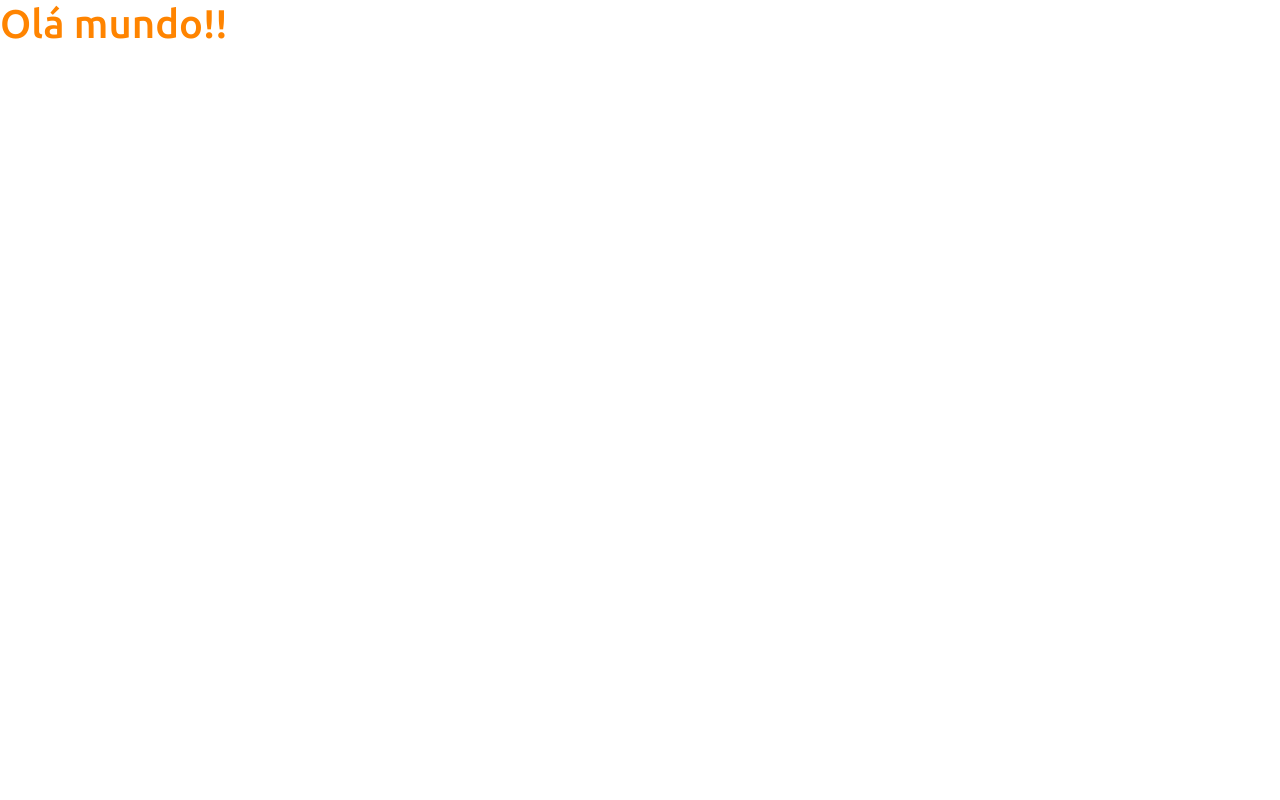
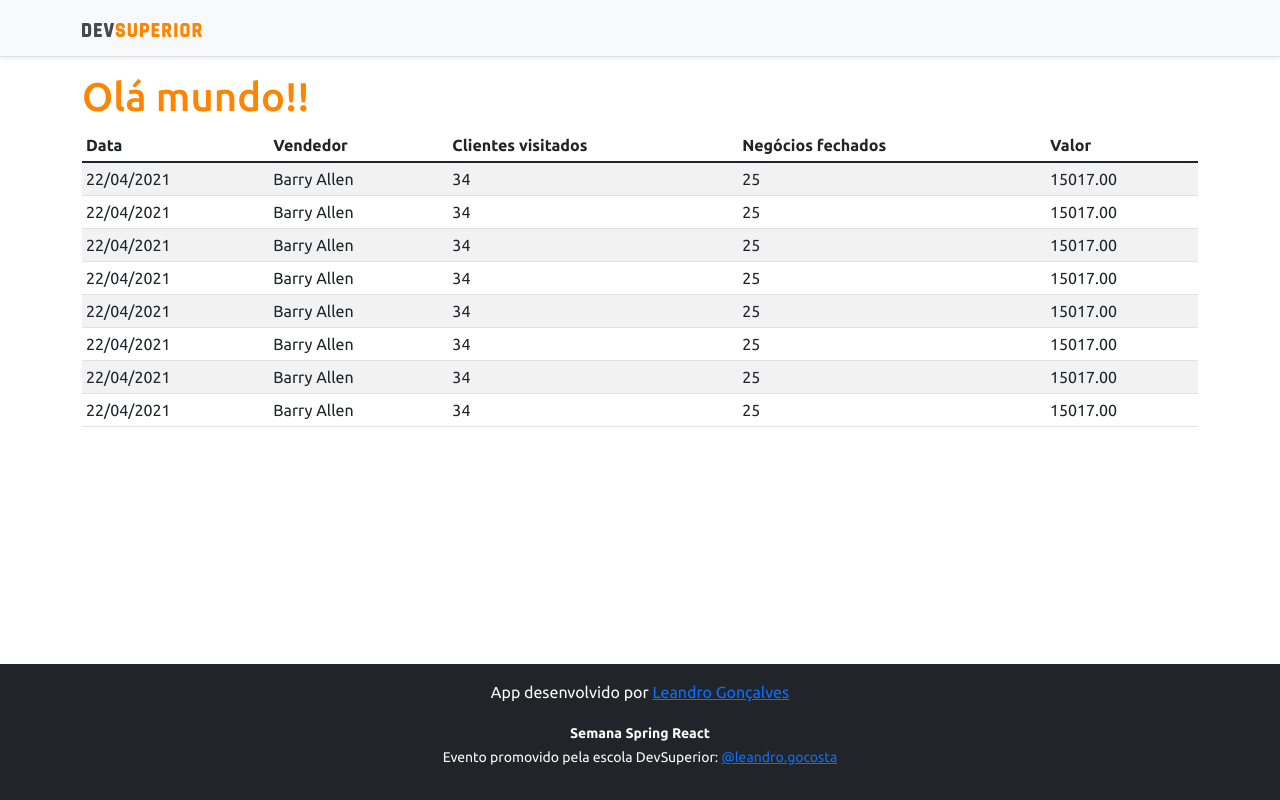
Before and after one commit to LeandroGoCosta/projeto-sds5, a React (Create React App) app in the folder frontend/: page / in a window 1280 px wide. Built offline with nearby package versions, Linux system fonts and the light colour scheme.

Commit message:
Basic static components

```diff
--- a/frontend/src/App.tsx
+++ b/frontend/src/App.tsx
@@ -1,8 +1,19 @@
+import DataTable from "components/DataTable";
+import Footer from "components/footer";
+import NavBar from "components/NavBar";
+
 function App() {
   return (
-    <div>
+    <>
+      <NavBar />
+      <div className="container">
         <h1 className="text-primary">Olá mundo!!</h1>
-    </div>
+
+        <DataTable />
+
+      </div>
+      <Footer />
+    </>
   );
 }
 
--- /dev/null
+++ b/frontend/src/components/DataTable/index.tsx
@@ -0,0 +1,78 @@
+function DataTable() {
+    return (
+        <div className="table-responsive">
+            <table className="table table-striped table-sm">
+                <thead>
+                    <tr>
+                        <th>Data</th>
+                        <th>Vendedor</th>
+                        <th>Clientes visitados</th>
+                        <th>Negócios fechados</th>
+                        <th>Valor</th>
+                    </tr>
+                </thead>
+                <tbody>
+                    <tr>
+                        <td>22/04/2021</td>
+                        <td>Barry Allen</td>
+                        <td>34</td>
+                        <td>25</td>
+                        <td>15017.00</td>
+                    </tr>
+                    <tr>
+                        <td>22/04/2021</td>
+                        <td>Barry Allen</td>
+                        <td>34</td>
+                        <td>25</td>
+                        <td>15017.00</td>
+                    </tr>
+                    <tr>
+                        <td>22/04/2021</td>
+                        <td>Barry Allen</td>
+                        <td>34</td>
+                        <td>25</td>
+                        <td>15017.00</td>
+                    </tr>
+                    <tr>
+                        <td>22/04/2021</td>
+                        <td>Barry Allen</td>
+                        <td>34</td>
+                        <td>25</td>
+                        <td>15017.00</td>
+                    </tr>
+                    <tr>
+                        <td>22/04/2021</td>
+                        <td>Barry Allen</td>
+                        <td>34</td>
+                        <td>25</td>
+                        <td>15017.00</td>
+                    </tr>
+                    <tr>
+                        <td>22/04/2021</td>
+                        <td>Barry Allen</td>
+                        <td>34</td>
+                        <td>25</td>
+                        <td>15017.00</td>
+                    </tr>
+                    <tr>
+                        <td>22/04/2021</td>
+                        <td>Barry Allen</td>
+                        <td>34</td>
+                        <td>25</td>
+                        <td>15017.00</td>
+                    </tr>
+                    <tr>
+                        <td>22/04/2021</td>
+                        <td>Barry Allen</td>
+                        <td>34</td>
+                        <td>25</td>
+                        <td>15017.00</td>
+                    </tr>
+                </tbody>
+            </table>
+        </div>
+
+    );
+}
+
+export default DataTable;
--- /dev/null
+++ b/frontend/src/components/NavBar/index.tsx
@@ -0,0 +1,15 @@
+import ImgDsDark from 'assets/img/ds-dark.svg';
+
+function NavBar() {
+  return (
+    <div className="d-flex flex-column flex-md-row align-items-center p-3 px-md-4 mb-3 bg-light border-bottom shadow-sm">
+      <div className="container">
+        <nav className="my-2 my-md-0 mr-md-3">
+          <img src={ImgDsDark} alt="DevSuperior" width="120" />
+        </nav>
+      </div>
+    </div>
+  );
+}
+
+export default NavBar;
--- /dev/null
+++ b/frontend/src/components/footer/index.tsx
@@ -0,0 +1,13 @@
+function Footer() {
+    return (
+        <footer className="footer mt-auto py-3 bg-dark">
+            <div className="container">
+                <p className="text-light">App desenvolvido por <a href="https://github.com/LeandroGoCosta" target="_blank" rel="noreferrer">Leandro Gonçalves</a></p>
+                <p className="text-light"><small><strong>Semana Spring React</strong><br />
+                    Evento promovido pela escola DevSuperior: <a href="https://instagram.com/leandro.gocosta" target="_blank" rel="noreferrer">@leandro.gocosta</a></small></p>
+            </div>
+        </footer>
+    );
+}
+
+export default Footer;
```
Also changed, not shown: frontend/src/assets/img/ds-dark.svg (added).
